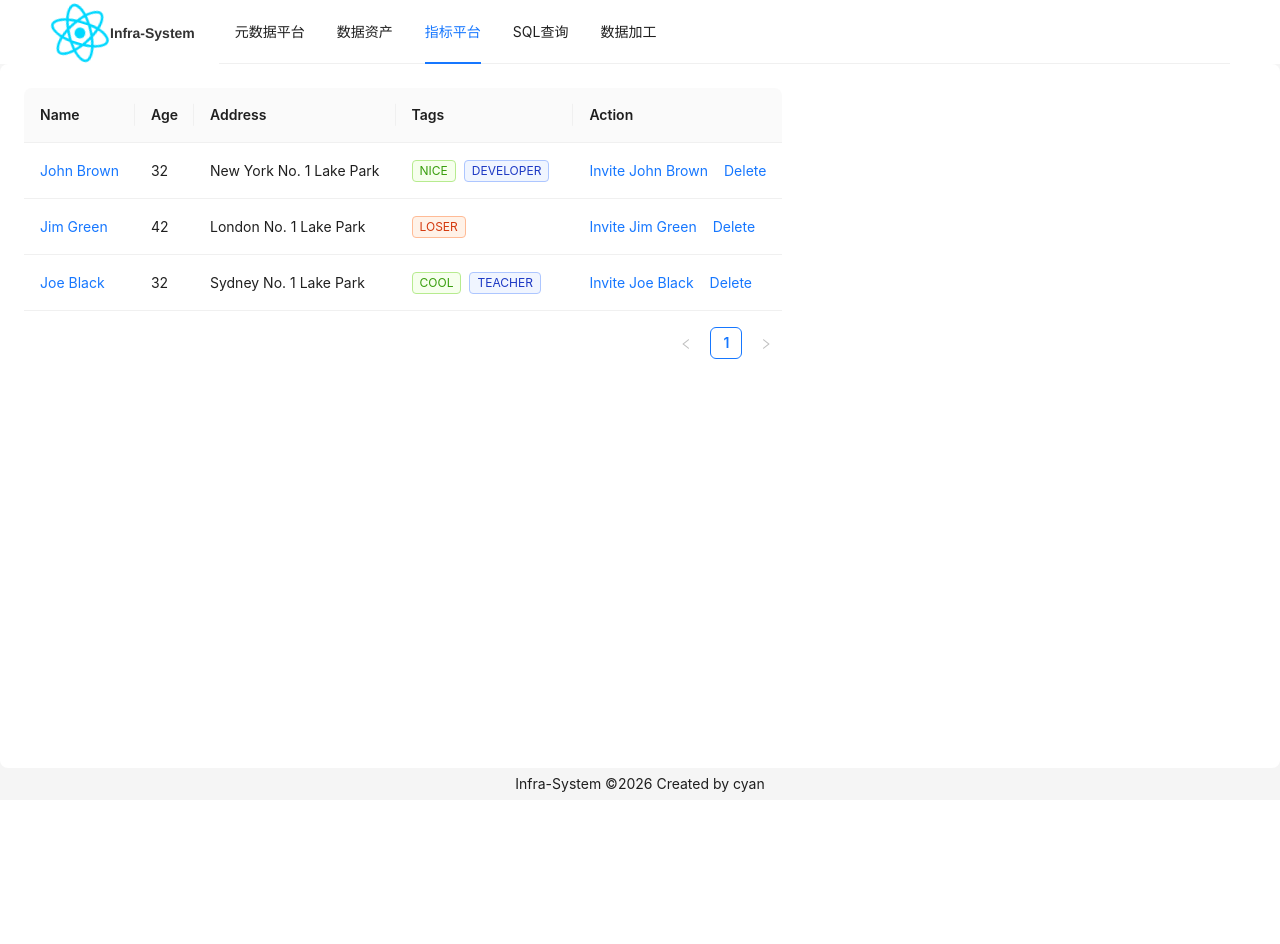
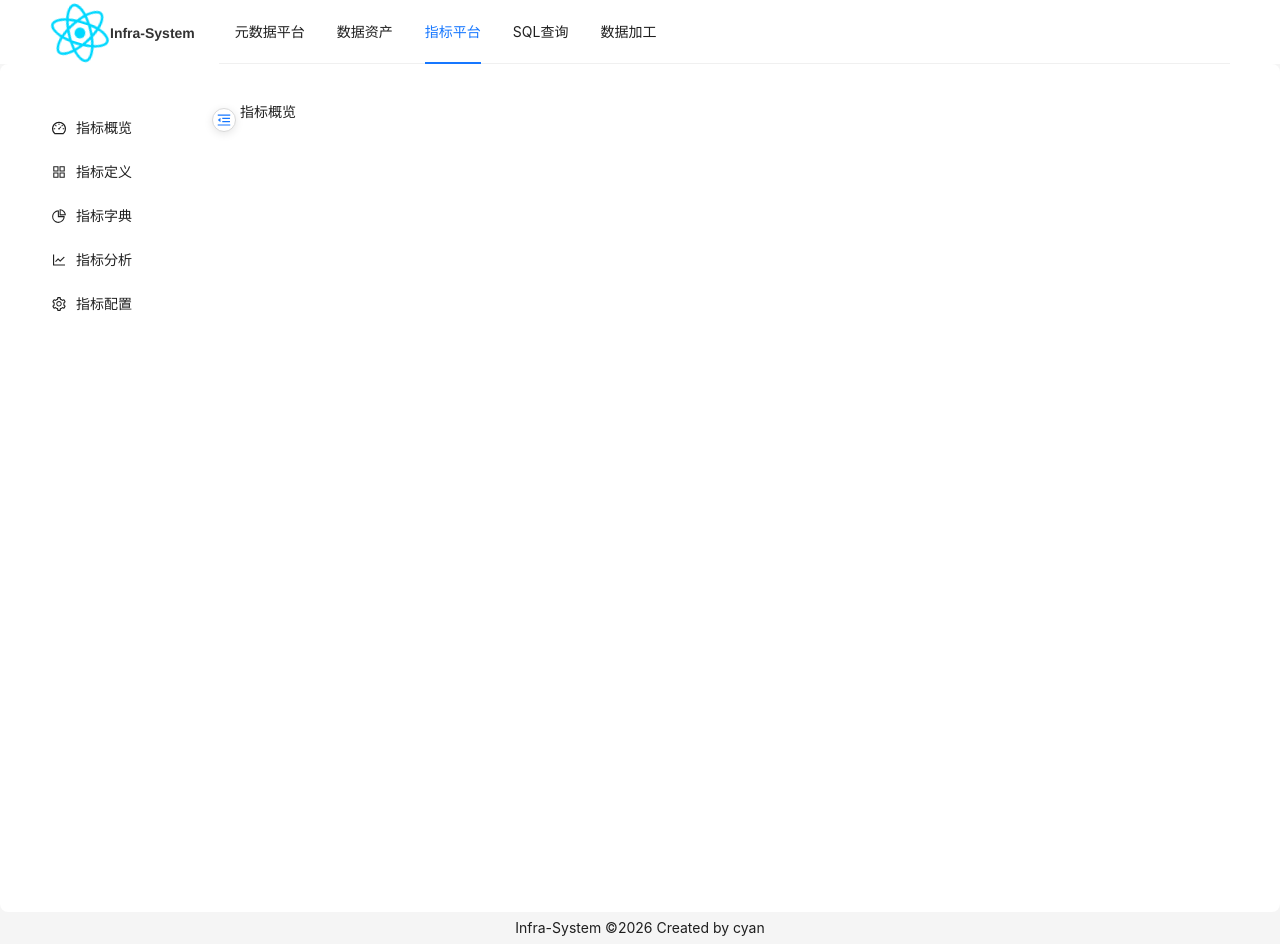
Before and after one commit to cyan-daimao/cyan-dataman-web, a React (Vite) app: page /metrics in a window 1280 px wide. Before the commit the page ends 800 px from the top, so only its background shows below. Built offline with nearby package versions, Linux system fonts and the light colour scheme; sample sign-in values are in the browser's storage.

Commit message:
feat(主题管理): 增加业务表管理

```diff
--- a/src/api/DSApi.ts
+++ b/src/api/DSApi.ts
@@ -379,7 +379,7 @@ export const tableApi = {
      * 获取数据库下的表列表
      * GET /api/v1/ds/{ds}/dbs/{db}/tables
      */
-    list: async (dsId: string, dbName: string): Promise<ApiResponse<string[]>> => {
+    list: async (dsId: string, dbName: string): Promise<ApiResponse<TableSchema[]>> => {
         return datamanRequest.get(`${BASE_URL}/${dsId}/dbs/${dbName}/tables`);
     },
 
--- a/src/pages/metadata/business_db/table_schema/index.tsx
+++ b/src/pages/metadata/business_db/table_schema/index.tsx
@@ -213,9 +213,9 @@ const TableSchemaManagement: React.FC = () => {
             const response = await tableApi.list(dsId, dbName);
             if (response.code === 200) {
                 // 转换为 TableInfo 格式
-                const tableInfos: TableInfo[] = (response.data || []).map(name => ({
-                    tableName: name,
-                    tableComment: '',
+                const tableInfos: TableInfo[] = (response.data || []).map(tbl => ({
+                    tableName: tbl.tableName,
+                    tableComment: tbl.tableComment,
                     cdcEnabled: false,
                     envStatus: EnvStatus.SYNCED,
                     updatedAt: new Date().toISOString(),
--- a/src/pages/metadata/metadata_table/index.tsx
+++ b/src/pages/metadata/metadata_table/index.tsx
@@ -10,7 +10,7 @@ import {
     SearchOutlined,
     TableOutlined
 } from '@ant-design/icons';
-import {useNavigate} from 'react-router-dom';
+import {useNavigate, useSearchParams} from 'react-router-dom';
 import {treeSubjects} from "@/api/MetadataSubjectAPI.ts";
 import ImportTable from "./ImportTableForm";
 import {deleteMetadataTable, MetadataTableDTO, pageMetadataTables} from "@/api/MetadataTableAPI.ts";
@@ -33,6 +33,7 @@ type TableMeta = MetadataTableDTO;
 
 const MetaDataManagement: React.FC = () => {
     const navigate = useNavigate();
+    const [searchParams] = useSearchParams();
     // 状态管理
     const [subjectTreeData, setSubjectTreeData] = useState<SubjectNode[]>([]);
     const [expandedKeys, setExpandedKeys] = useState<string[]>([]); // 展开的节点
@@ -40,7 +41,8 @@ const MetaDataManagement: React.FC = () => {
     const [selectedThemeKey, setSelectedThemeKey] = useState<string>('all'); // 选中的主题key
     const [tableData, setTableData] = useState<TableMeta[]>([]); // 表数据
     const [loading, setLoading] = useState(true); // 加载状态
-    const [searchValue, setSearchValue] = useState(''); // 搜索值
+    // 从 URL 参数初始化搜索值
+    const [searchValue, setSearchValue] = useState(() => searchParams.get('search') || ''); // 搜索值
 
     useEffect(() => {
         fetchTreeSubjects().then()
--- /dev/null
+++ b/src/pages/metrics/analysis/index.tsx
@@ -0,0 +1,7 @@
+import React from 'react';
+
+const MetricsAnalysis: React.FC = () => {
+    return <div>指标分析</div>;
+};
+
+export default MetricsAnalysis;
--- /dev/null
+++ b/src/pages/metrics/config/index.tsx
@@ -0,0 +1,7 @@
+import React from 'react';
+
+const MetricsConfig: React.FC = () => {
+    return <div>指标配置</div>;
+};
+
+export default MetricsConfig;
--- /dev/null
+++ b/src/pages/metrics/dashboard/index.tsx
@@ -0,0 +1,7 @@
+import React from 'react';
+
+const MetricsDashboard: React.FC = () => {
+    return <div>指标概览</div>;
+};
+
+export default MetricsDashboard;
--- /dev/null
+++ b/src/pages/metrics/definition/index.tsx
@@ -0,0 +1,7 @@
+import React from 'react';
+
+const MetricsDefinition: React.FC = () => {
+    return <div>指标定义</div>;
+};
+
+export default MetricsDefinition;
--- /dev/null
+++ b/src/pages/metrics/dictionary/index.tsx
@@ -0,0 +1,7 @@
+import React from 'react';
+
+const MetricsDictionary: React.FC = () => {
+    return <div>指标字典</div>;
+};
+
+export default MetricsDictionary;
--- a/src/pages/metrics/index.tsx
+++ b/src/pages/metrics/index.tsx
@@ -1,88 +1,158 @@
-import React from 'react';
-import { Space, Table, Tag } from 'antd';
-import type { TableProps } from 'antd';
+import React, { useState, useMemo, createContext, useContext } from 'react';
+import {
+    DashboardOutlined,
+    LineChartOutlined,
+    PieChartOutlined,
+    SettingOutlined,
+    MenuUnfoldOutlined,
+    MenuFoldOutlined,
+    AppstoreOutlined
+} from '@ant-design/icons';
+import type { MenuProps } from 'antd';
+import { Layout, Menu, theme } from 'antd';
+import { Link, Outlet, useLocation } from "react-router-dom";
 
-interface DataType {
-    key: string;
-    name: string;
-    age: number;
-    address: string;
-    tags: string[];
-}
+const { Sider } = Layout;
 
-const columns: TableProps<DataType>['columns'] = [
+// 用于追踪组件嵌套层级的 Context
+const MetricsLevelContext = createContext(0);
+
+// 路由到菜单 key 的映射
+const pathToKeyMap: Record<string, string> = {
+    '/metrics': 'metrics-dashboard',
+    '/metrics/dashboard': 'metrics-dashboard',
+    '/metrics/definition': 'metrics-definition',
+    '/metrics/dictionary': 'metrics-dictionary',
+    '/metrics/analysis': 'metrics-analysis',
+    '/metrics/config': 'metrics-config',
+};
+
+const items: MenuProps['items'] = [
     {
-        title: 'Name',
-        dataIndex: 'name',
-        key: 'name',
-        render: (text) => <a>{text}</a>,
+        key: 'metrics-overview',
+        label: <Link to={'/metrics/dashboard'}>指标概览</Link>,
+        icon: <DashboardOutlined />,
     },
     {
-        title: 'Age',
-        dataIndex: 'age',
-        key: 'age',
+        key: 'metrics-definition',
+        label: <Link to={'/metrics/definition'}>指标定义</Link>,
+        icon: <AppstoreOutlined />,
     },
     {
-        title: 'Address',
-        dataIndex: 'address',
-        key: 'address',
+        key: 'metrics-dictionary',
+        label: <Link to={'/metrics/dictionary'}>指标字典</Link>,
+        icon: <PieChartOutlined />,
     },
     {
-        title: 'Tags',
-        key: 'tags',
-        dataIndex: 'tags',
-        render: (_, { tags }) => (
-            <>
-                {tags.map((tag) => {
-                    let color = tag.length > 5 ? 'geekblue' : 'green';
-                    if (tag === 'loser') {
-                        color = 'volcano';
-                    }
-                    return (
-                        <Tag color={color} key={tag}>
-                            {tag.toUpperCase()}
-                        </Tag>
-                    );
-                })}
-            </>
-        ),
+        key: 'metrics-analysis',
+        label: <Link to={'/metrics/analysis'}>指标分析</Link>,
+        icon: <LineChartOutlined />,
     },
     {
-        title: 'Action',
-        key: 'action',
-        render: (_, record) => (
-            <Space size="middle">
-                <a>Invite {record.name}</a>
-                <a>Delete</a>
-            </Space>
-        ),
+        key: 'metrics-config',
+        label: <Link to={'/metrics/config'}>指标配置</Link>,
+        icon: <SettingOutlined />,
     },
 ];
 
-const data: DataType[] = [
-    {
-        key: '1',
-        name: 'John Brown',
-        age: 32,
-        address: 'New York No. 1 Lake Park',
-        tags: ['nice', 'developer'],
-    },
-    {
-        key: '2',
-        name: 'Jim Green',
-        age: 42,
-        address: 'London No. 1 Lake Park',
-        tags: ['loser'],
-    },
-    {
-        key: '3',
-        name: 'Joe Black',
-        age: 32,
-        address: 'Sydney No. 1 Lake Park',
-        tags: ['cool', 'teacher'],
-    },
-];
+const MetricsPage: React.FC = () => {
+    // 获取当前嵌套层级
+    const level = useContext(MetricsLevelContext);
+    const isNestedLayer = level > 0;
 
-const App: React.FC = () => <Table<DataType> columns={columns} dataSource={data} />;
+    const { token } = theme.useToken();
+    const location = useLocation();
 
-export default App;
+    const [collapsed, setCollapsed] = useState(false);
+    const [openKeys, setOpenKeys] = useState<string[]>(['metrics-overview']);
+
+    // 根据路径计算选中的菜单 key
+    const selectedKeys = useMemo(() => {
+        const key = pathToKeyMap[location.pathname];
+        return key ? [key] : ['metrics-dashboard'];
+    }, [location.pathname]);
+
+    // 处理菜单展开/收起
+    const handleOpenChange: MenuProps['onOpenChange'] = (keys) => {
+        setOpenKeys(keys as string[]);
+    };
+
+    // 如果是嵌套层，直接渲染 Outlet
+    if (isNestedLayer) {
+        return (
+            <MetricsLevelContext.Provider value={level + 1}>
+                <Outlet />
+            </MetricsLevelContext.Provider>
+        );
+    }
+
+    return (
+        <div style={{ width: '100%', height: '100%' }}>
+            <Layout
+                style={{
+                    background: token.colorBgContainer,
+                    borderRadius: token.colorBorderRadiusLG,
+                    width: '100%',
+                    height: '100%'
+                }}
+            >
+                <Sider
+                    trigger={null}
+                    collapsible
+                    collapsed={collapsed}
+                    width={200}
+                    style={{
+                        background: token.colorBgContainer,
+                        height: '100vh',
+                        position: 'relative'
+                    }}
+                >
+                    {/* 折叠按钮 */}
+                    <div
+                        style={{
+                            position: 'absolute',
+                            top: '20px',
+                            right: '-12px',
+                            zIndex: 1,
+                            width: '24px',
+                            height: '24px',
+                            borderRadius: '50%',
+                            background: token.colorBgContainer,
+                            border: `1px solid ${token.colorBorder}`,
+                            display: 'flex',
+                            alignItems: 'center',
+                            justifyContent: 'center',
+                            cursor: 'pointer',
+                            boxShadow: '0 2px 8px rgba(0,0,0,0.1)',
+                            transition: 'all 0.2s'
+                        }}
+                        onClick={() => setCollapsed(!collapsed)}
+                    >
+                        {collapsed ?
+                            <MenuUnfoldOutlined style={{ color: token.colorPrimary }} /> :
+                            <MenuFoldOutlined style={{ color: token.colorPrimary }} />
+                        }
+                    </div>
+
+                    <Menu
+                        mode="inline"
+                        style={{ height: '100%', borderRight: 0, paddingTop: '16px' }}
+                        items={items}
+                        selectedKeys={selectedKeys}
+                        openKeys={openKeys}
+                        onOpenChange={handleOpenChange}
+                        inlineCollapsed={collapsed}
+                    />
+                </Sider>
+
+                <Layout.Content style={{ padding: 16, height: '100vh', overflow: 'auto' }}>
+                    <MetricsLevelContext.Provider value={level + 1}>
+                        <Outlet />
+                    </MetricsLevelContext.Provider>
+                </Layout.Content>
+            </Layout>
+        </div>
+    );
+};
+
+export default MetricsPage;
```
Also changed, not shown: src/pages/metadata/metadata_table/TableEditPage.tsx (+10 -5 lines), src/router/index.tsx (+33 -0 lines), 1 other file (tests, documents, lock files or other folders).
